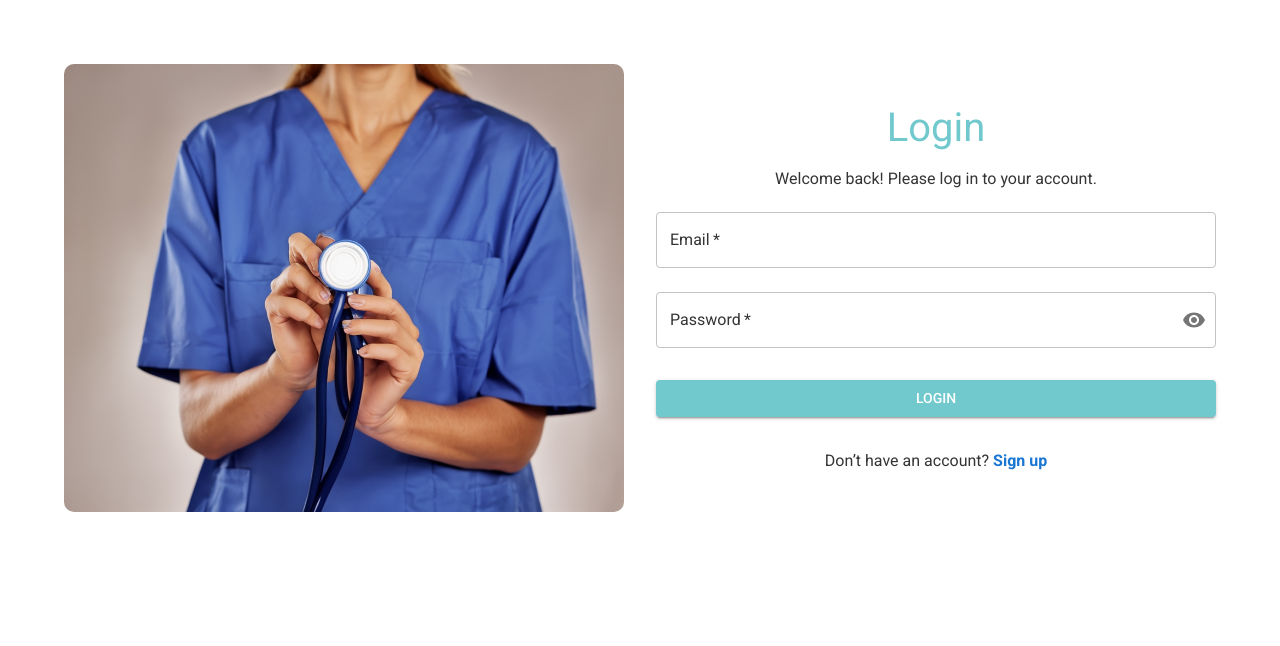
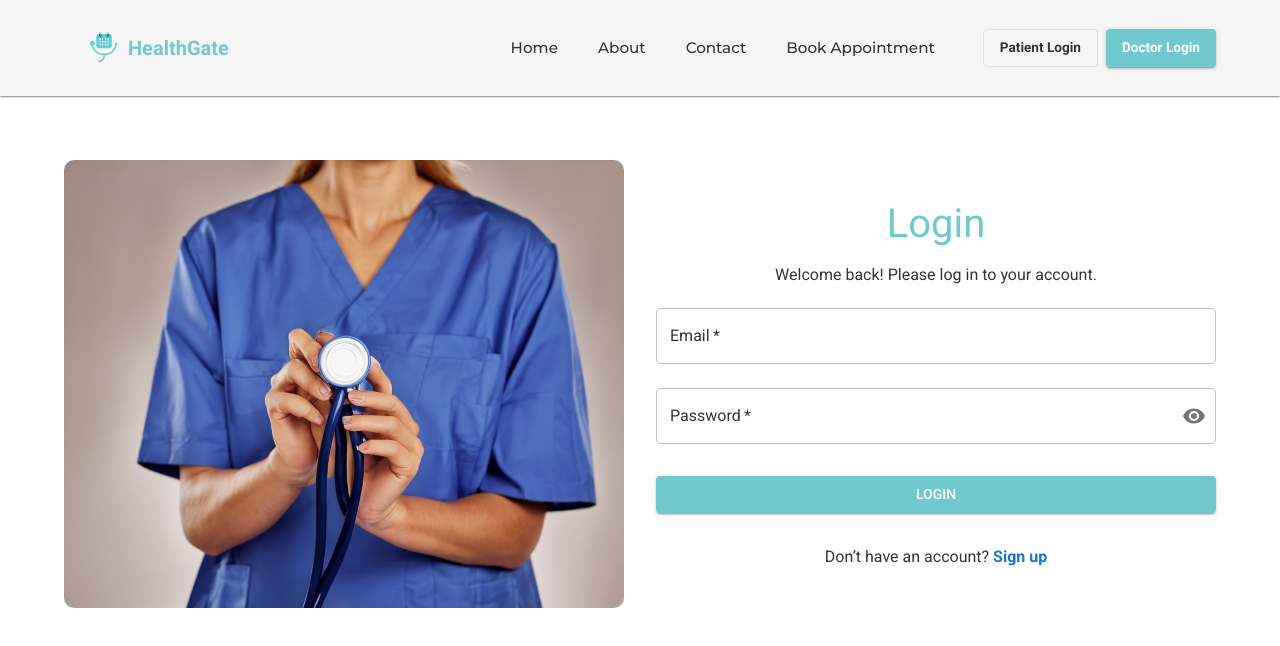
Before and after one commit to baratali1378/Online-Medical-Appointments, a Next.js app in the folder frontend/: page /pat-login in a window 1280 px wide. Shown: the top 646 px of the page. Built offline with nearby package versions, Linux system fonts and the light colour scheme.

Commit message:
add: header added to project.

```diff
--- a/frontend/src/app/cutom_layout.tsx
+++ b/frontend/src/app/cutom_layout.tsx
@@ -4,6 +4,7 @@ import "./globals.css";
 import { ThemeProvider } from '@mui/material/styles';
 import theme from '../utils/theme'; // Import your custom theme
 import { CssBaseline } from "@mui/material";
+import Header from "@/components/header/Header";
 
 export default function RootLayout({
     children,
@@ -15,6 +16,7 @@ export default function RootLayout({
             <body>
                 <ThemeProvider theme={theme}>
                     <CssBaseline />
+                    <Header />
                     {children}
                 </ThemeProvider>
             </body>
--- a/frontend/src/app/layout.tsx
+++ b/frontend/src/app/layout.tsx
@@ -8,7 +8,7 @@ export const metadata = {
   description: "Created by Barat Ali Hassanzada.",
   keywords: ["Booking", "Doctor", "Patient", "Online Oppointment System"],
   icons: [
-    { rel: "icon", type: "image/png", sizes: "32x32", url: "/favicon.png" },
+    { rel: "icon", type: "image/png", sizes: "300x300", url: "/logo.png" },
   ],
 };
 
--- /dev/null
+++ b/frontend/src/components/header/DesktopNavigation.tsx
@@ -0,0 +1,96 @@
+'use client';
+
+import { Box, Button } from '@mui/material';
+import Link from 'next/link';
+import { NavItem } from '../../config/navigation';
+import { Montserrat } from 'next/font/google';
+
+const montserrat = Montserrat({
+  weight: ['500', '600'],
+  subsets: ['latin'],
+  display: 'swap',
+});
+
+interface DesktopNavigationProps {
+  items: NavItem[];
+}
+
+// Link Factory
+const createNavigationLink = (item: NavItem) => (
+  <Box
+    key={item.label}
+    component={Link}
+    href={item.href}
+    className={montserrat.className}
+    sx={{
+      fontWeight: 500,
+      fontSize: '0.95rem',
+      color: 'text.secondary', // Using text.secondary here
+      textDecoration: 'none',
+      px: 1,
+      py: 0.5,
+      '&:hover': { color: '#71C9CE' },
+      transition: 'color 0.2s ease'
+    }}
+  >
+    {item.label}
+  </Box>
+);
+
+// Button Factory
+const createLoginButton = (type: 'patient' | 'doctor') => {
+  const config = {
+    patient: {
+      href: '/patient-login',
+      label: 'Patient Login',
+      variant: 'outlined' as const,
+      sx: {
+        borderColor: '#E0E0E0',
+        '&:hover': { borderColor: '#71C9CE', color: '#71C9CE' }
+      }
+    },
+    doctor: {
+      href: '/doctor-login',
+      label: 'Doctor Login',
+      variant: 'contained' as const,
+      sx: {
+        backgroundColor: '#71C9CE',
+        '&:hover': { backgroundColor: '#5AB5BA', transform: 'translateY(-1px)' }
+      }
+    }
+  };
+
+  return (
+    <Button
+      variant={config[type].variant}
+      component={Link}
+      href={config[type].href}
+      className={montserrat.className}
+      sx={{
+        fontWeight: 600,
+        textTransform: 'none',
+        fontSize: '0.85rem',
+        px: 2,
+        py: 0.8,
+        color: type === 'patient' ? 'text.secondary' : 'white', // Using text.secondary for patient login
+        transition: 'all 0.2s ease',
+        ...config[type].sx
+      }}
+    >
+      {config[type].label}
+    </Button>
+  );
+};
+
+export const DesktopNavigation = ({ items }: DesktopNavigationProps) => (
+  <Box sx={{ display: 'flex', gap: 3, alignItems: 'center' }}>
+    {/* Navigation Links - using text.secondary */}
+    {items.map(createNavigationLink)}
+
+    {/* Login Buttons */}
+    <Box sx={{ display: 'flex', gap: 1, ml: 2 }}>
+      {createLoginButton('patient')}
+      {createLoginButton('doctor')}
+    </Box>
+  </Box>
+);
--- /dev/null
+++ b/frontend/src/components/header/Header.tsx
@@ -0,0 +1,62 @@
+'use client';
+
+import { useState } from 'react';
+import {
+  AppBar,
+  Toolbar,
+  Container,
+  IconButton,
+  Drawer,
+  useMediaQuery,
+  useTheme
+} from '@mui/material';
+import MenuIcon from '@mui/icons-material/Menu';
+import { NAV_ITEMS } from '../../config/navigation';
+import { MobileDrawer } from './MobileDrawer';
+import { DesktopNavigation } from './DesktopNavigation';
+import { Logo } from './Logo';
+
+export const Header = () => {
+  const [mobileOpen, setMobileOpen] = useState(false);
+  const theme = useTheme();
+  const isMobile = useMediaQuery(theme.breakpoints.down('md'));
+
+  const handleDrawerToggle = () => setMobileOpen(!mobileOpen);
+
+  return (
+    <AppBar position="static" color="default" elevation={1} sx={{ py: 1 }}>
+      <Container maxWidth="lg">
+        <Toolbar disableGutters sx={{ justifyContent: 'space-between' }}>
+          <Logo />
+
+          {!isMobile ? (
+            <DesktopNavigation items={NAV_ITEMS} />
+          ) : (
+            <IconButton
+              color="inherit"
+              aria-label="open drawer"
+              edge="end"
+              onClick={handleDrawerToggle}
+              size="large"
+            >
+              <MenuIcon />
+            </IconButton>
+          )}
+        </Toolbar>
+      </Container>
+
+      <Drawer
+        anchor="right"
+        variant="temporary"
+        open={mobileOpen}
+        onClose={handleDrawerToggle}
+        ModalProps={{ keepMounted: true }}
+        sx={{ '& .MuiDrawer-paper': { boxSizing: 'border-box', width: 250 } }}
+      >
+        <MobileDrawer items={NAV_ITEMS} onClose={handleDrawerToggle} />
+      </Drawer>
+    </AppBar>
+  );
+};
+
+export default Header;
--- /dev/null
+++ b/frontend/src/components/header/Logo.tsx
@@ -0,0 +1,52 @@
+'use client';
+
+import { Box, Typography } from '@mui/material';
+import Link from 'next/link';
+import Image from 'next/image';
+import { Poppins } from 'next/font/google';
+
+const poppins = Poppins({
+  weight: ['600'],
+  subsets: ['latin'],
+  display: 'swap',
+});
+
+export const Logo = () => (
+  <Box
+    component={Link}
+    href="/"
+    sx={{
+      display: 'flex',
+      alignItems: 'center',
+      textDecoration: 'none',
+      gap: 1,
+    }}
+  >
+    <Box sx={{
+      width: 80,
+      height: 80,
+      position: 'relative',
+    }}>
+      <Image
+        src="/logo.png"
+        alt="HealthGate Logo"
+        fill
+        style={{ objectFit: 'contain' }}
+        priority
+      />
+    </Box>
+    <Typography
+      variant="h6"
+      noWrap
+      className={poppins.className}
+      sx={{
+        marginLeft: -3,
+        fontWeight: 600,
+        color: '#71C9CE',
+        textDecoration: 'none',
+      }}
+    >
+      HealthGate
+    </Typography>
+  </Box>
+);
--- /dev/null
+++ b/frontend/src/components/header/MobileDrawer.tsx
@@ -0,0 +1,109 @@
+'use client';
+
+import {
+  Box,
+  Divider,
+  List,
+  ListItem,
+  ListItemButton,
+  ListItemText,
+} from '@mui/material';
+import Link from 'next/link';
+import { NavItem } from '../../config/navigation';
+import { Poppins } from 'next/font/google';
+
+const poppins = Poppins({
+  subsets: ['latin'],
+  weight: ['400', '500', '600'],
+});
+
+interface MobileDrawerProps {
+  items: NavItem[];
+  onClose: () => void;
+}
+
+interface NavLinkProps {
+  label: string;
+  href: string;
+  hoverColor: string;
+  textColor: string;
+  hoverBg: string;
+}
+
+const NavLinkItem = ({ label, href, hoverColor, textColor, hoverBg }: NavLinkProps) => (
+  <ListItem disablePadding>
+    <ListItemButton
+      component={Link}
+      href={href}
+      sx={{
+        textAlign: 'left',
+        paddingY: 1.5,
+        paddingX: 3,
+        color: textColor,
+        transition: 'all 0.25s ease-in-out',
+        '&:hover': {
+          backgroundColor: hoverBg,
+          color: hoverColor,
+          borderRadius: 2,
+        },
+      }}
+    >
+      <ListItemText
+        primary={label}
+        primaryTypographyProps={{
+          fontWeight: 500,
+          fontSize: '1rem',
+        }}
+      />
+    </ListItemButton>
+  </ListItem>
+);
+
+export const MobileDrawer = ({ items, onClose }: MobileDrawerProps) => (
+  <Box
+    onClick={onClose}
+    sx={{
+      textAlign: 'center',
+      width: 280,
+      paddingY: 2,
+      backgroundColor: '#fefefe',
+      borderRadius: 2,
+      boxShadow: 4,
+    }}
+    className={poppins.className}
+  >
+    <List>
+      {items.map((item, index) => (
+        <Box key={item.label}>
+          <NavLinkItem
+            label={item.label}
+            href={item.href}
+            hoverColor="#1976d2"
+            textColor="#333"
+            hoverBg="#e3f2fd"
+          />
+          {index < items.length - 1 && <Divider sx={{ marginX: 2 }} />}
+        </Box>
+      ))}
+    </List>
+
+    <Divider sx={{ my: 2, mx: 2 }} />
+
+    <List>
+      <NavLinkItem
+        label="Login Doctor"
+        href="/login/doctor"
+        hoverColor="#2e7d32"
+        textColor="#4a4a4a"
+        hoverBg="#f1f8e9"
+      />
+      <NavLinkItem
+        label="Login Patient"
+        href="/login/patient"
+        hoverColor="#ad1457"
+        textColor="#4a4a4a"
+        hoverBg="#fce4ec"
+      />
+    </List>
+  </Box>
+);
--- /dev/null
+++ b/frontend/src/config/navigation.ts
@@ -0,0 +1,13 @@
+// app/config/navigation.ts
+export interface NavItem {
+    label: string;
+    href: string;
+    isButton: boolean;
+  }
+
+  export const NAV_ITEMS: NavItem[] = [
+    { label: 'Home', href: '/', isButton: false },
+    { label: 'About', href: '/about', isButton: false },
+    { label: 'Contact', href: '/contact', isButton: false },
+    { label: 'Book Appointment', href: '/doctors', isButton: true }
+  ];
```
Also changed, not shown: frontend/public/logo.png (added).
